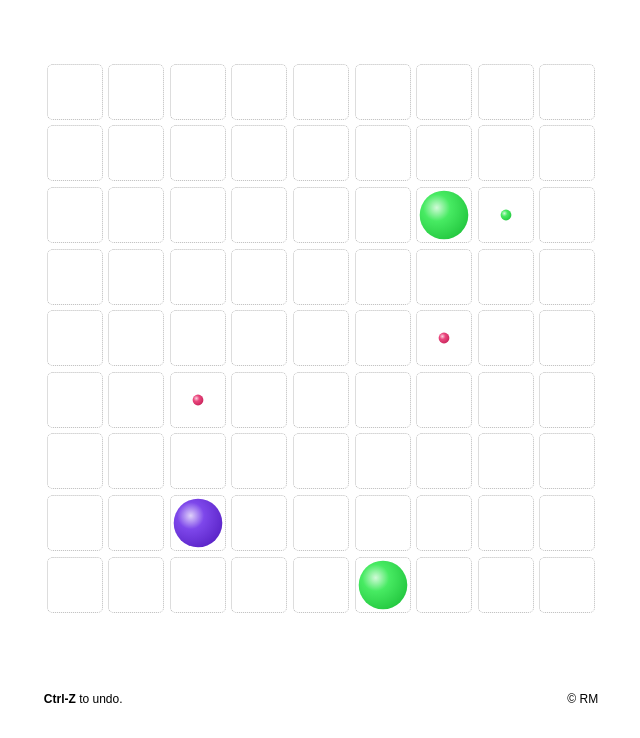
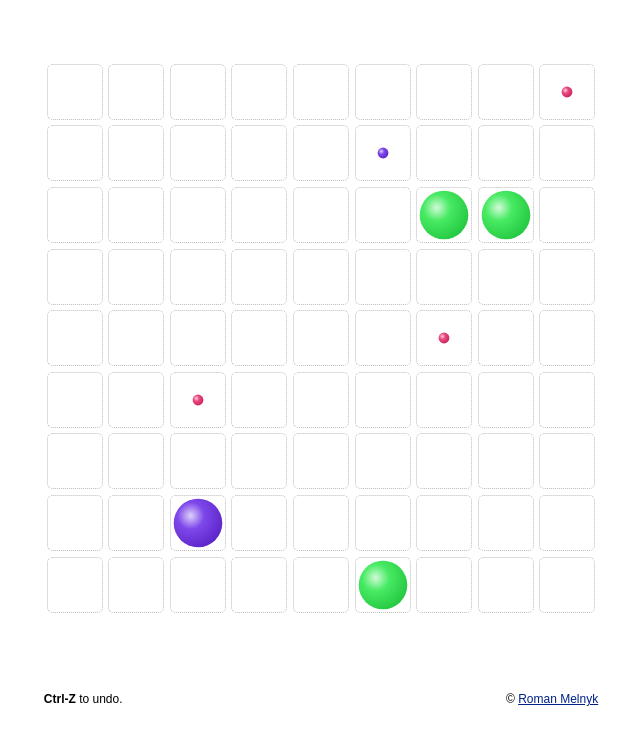
Before and after one commit to rom-melnyk/lines98, a website built with Parcel: page index.html in a window 1280 px wide. Shown: the part 62-800 px from the top of the page, without its empty margins (319-959 px from the left). Built offline with nearby package versions, Linux system fonts and the light colour scheme.

Commit message:
Add credits link

```diff
--- a/index.html
+++ b/index.html
@@ -19,7 +19,7 @@
   <footer class="footer">
     <div class="float-container">
       <div class="help"><b>Ctrl-Z</b> to undo.</div>
-      <div class="credits">&copy; RM</div>
+      <div class="credits">&copy; <a href="https://melnyk.site">Roman Melnyk</a></div>
     </div>
   </footer>
 </body>
--- a/scripts/constants.ts
+++ b/scripts/constants.ts
@@ -1,6 +1,6 @@
 export const playgroundSize = 9;
-export const lineSize = 4;
-export const ballsPerIntention = 3;
+export const lineSize = 5;
+export const ballsPerIntention = 4;
 
 /**
  * @see ../styles/playground/_palettes.scss
--- a/styles/_footer.scss
+++ b/styles/_footer.scss
@@ -15,5 +15,9 @@
 
   .credits {
     float: right;
+
+    a {
+      color: #028;
+    }
   }
 }
```
